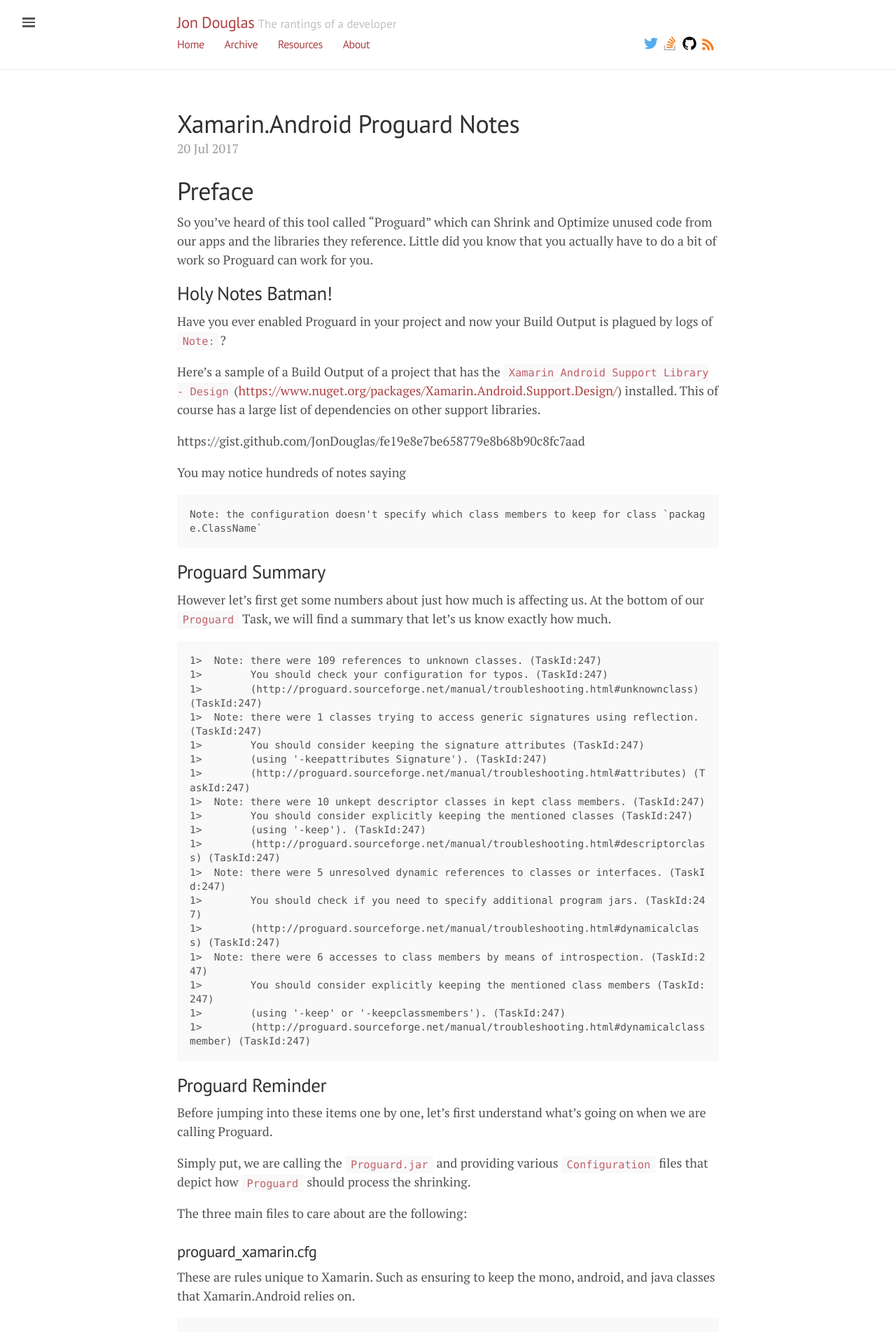
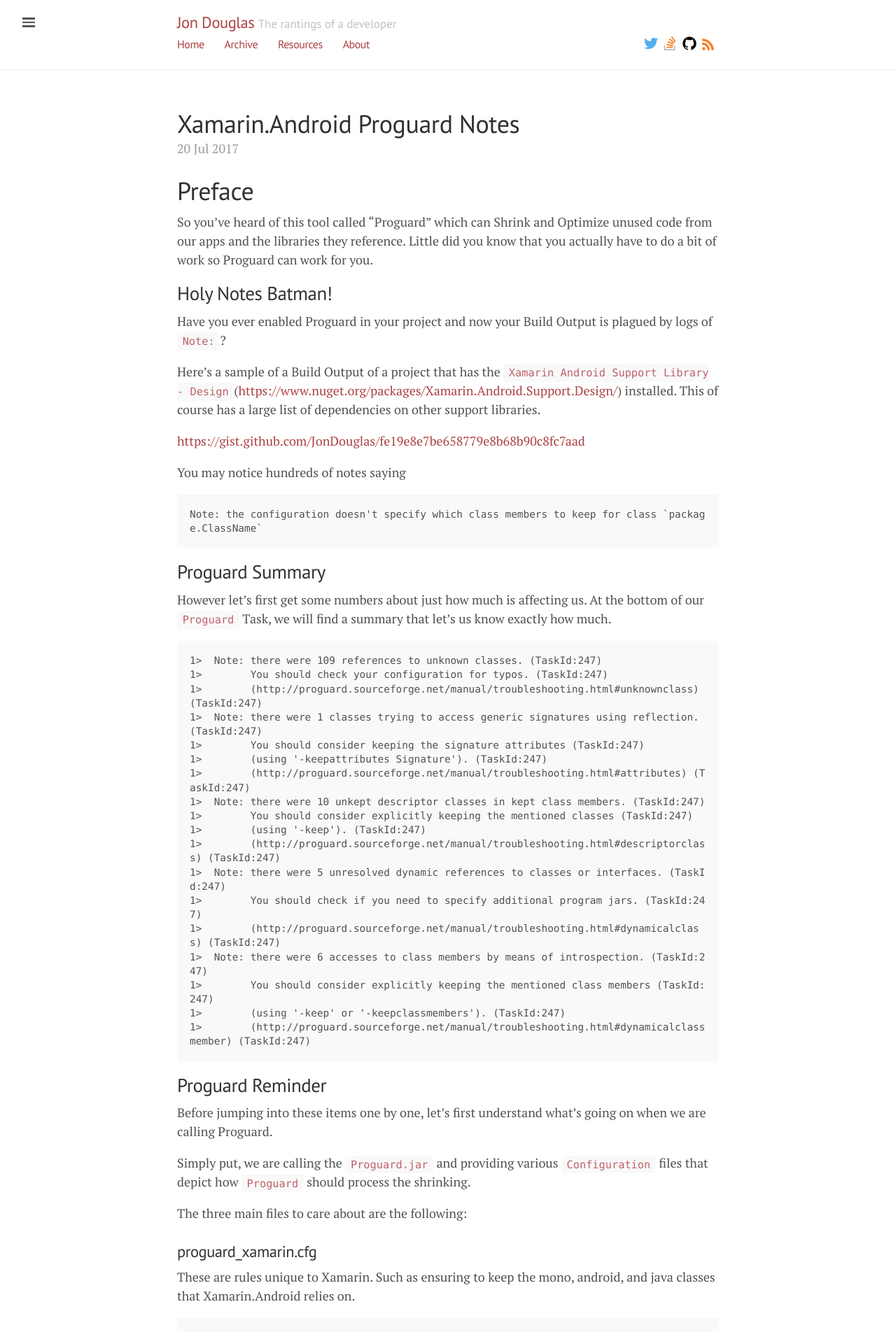
Before and after one commit to JonDouglas/jondouglas.github.io, a Jekyll site: the page built from _posts/2017-07-20-proguard-notes.md, in a window 1280 px wide. Shown: the top 1904 px of the page at 70% size. Built offline with Jekyll 4.4.1, drawn with Linux system fonts in a browser that asks for light colours; nearby versions of some CDN libraries; comment, search, counter and statistics services are not loaded.

Commit message:
Updated link

```diff
--- a/_posts/2017-07-20-proguard-notes.md
+++ b/_posts/2017-07-20-proguard-notes.md
@@ -13,7 +13,7 @@ Have you ever enabled Proguard in your project and now your Build Output is plag
 
 Here's a sample of a Build Output of a project that has the `Xamarin Android Support Library - Design`(<https://www.nuget.org/packages/Xamarin.Android.Support.Design/>) installed. This of course has a large list of dependencies on other support libraries.
 
-https://gist.github.com/JonDouglas/fe19e8e7be658779e8b68b90c8fc7aad
+<https://gist.github.com/JonDouglas/fe19e8e7be658779e8b68b90c8fc7aad>
 
 You may notice hundreds of notes saying
 
```
